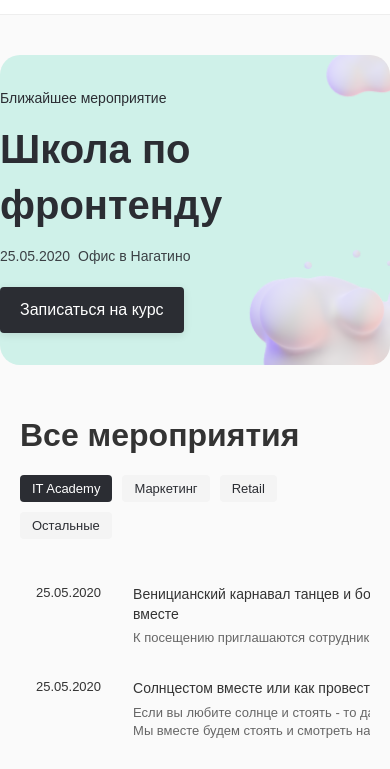
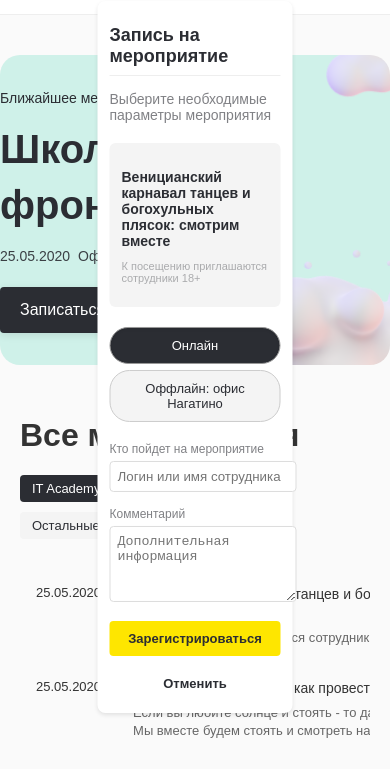
Before and after one commit to weezyvasya/RaiffProject, a plain HTML site: page index.html in a window 390 px wide. Shown: the part 65-834 px from the top of the page. Drawn offline with Linux system fonts and the light colour scheme.

Commit message:
final version

```diff
--- a/index.html
+++ b/index.html
@@ -178,5 +178,41 @@
         </div>
       </section>
     </main>
+    <div class="event-registration">
+      <h1 class="event-title-modal">Запись на мероприятие</h1>
+
+      <p class="event-subtitle">Выберите необходимые параметры мероприятия</p>
+
+      <div class="event-info">
+        <p class="event-name">
+          Веницианский карнавал танцев и богохульных плясок: смотрим вместе
+        </p>
+        <p class="event-age">К посещению приглашаются сотрудники 18+</p>
+      </div>
+
+      <div class="event-format">
+        <button class="format-option active">Онлайн</button>
+        <button class="format-option">Оффлайн: офис Нагатино</button>
+      </div>
+      <div class="attendee-field">
+        <p class="field-label">Кто пойдет на мероприятие</p>
+        <input
+          type="text"
+          class="text-input"
+          placeholder="Логин или имя сотрудника"
+        />
+      </div>
+      <div class="comment-field">
+        <p class="field-label">Комментарий</p>
+        <textarea
+          class="text-area"
+          placeholder="Дополнительная информация"
+        ></textarea>
+      </div>
+      <div class="action-buttons">
+        <button class="register-btn">Зарегистрироваться</button>
+        <button class="cancel-btn">Отменить</button>
+      </div>
+    </div>
   </body>
 </html>
--- a/styles.css
+++ b/styles.css
@@ -288,7 +288,7 @@ body {
   }
 }
 
-@media (max-width: 768px) {
+@media (max-width: 800px) {
   .main-header {
     padding: 0 15px;
   }
@@ -306,3 +306,240 @@ body {
     flex-wrap: wrap;
   }
 }
+
+.event-registration {
+    font-family: Arial, sans-serif;
+    max-width: 600px;
+    padding: 20px;
+    border-radius: 8px;
+    box-shadow: 0 2px 4px rgba(0,0,0,0.1);
+    /* display: none;  */
+    position: fixed;
+    top: 50%;
+    left: 50%;
+    transform: translate(-50%, -50%);
+    background-color: rgba(255, 255, 255, 1);
+    z-index: 100;
+}
+
+.event-title-modal {
+    color: rgba(43, 45, 51, 1);
+    font-size: 24px;
+    font-weight: 700;
+    margin-bottom: 20px;
+    border-bottom: 1px solid rgb(238, 238, 238);
+    padding-bottom: 10px;
+}
+
+.event-subtitle {
+    color: rgba(128, 129, 133, 1);
+    font-size: 16px;
+    font-weight: 400;
+    margin-bottom: 25px;
+}
+
+.event-info {
+    background-color: rgba(244, 244, 244, 1);
+    padding: 15px;
+    border-radius: 6px;
+    margin-bottom: 25px;
+}
+
+.event-name {
+    font-weight: 700;
+    font-size: 16px;
+    color: rgba(43, 45, 51, 1);
+    margin-bottom: 5px;
+}
+
+.event-age {
+    color: rgba(170, 171, 173, 1);
+    font-size: 12px;
+    font-weight: 400;
+}
+
+/* .divider {
+    border: none;
+    border-top: 1px solid #eee;
+    margin: 20px 0;
+} */
+
+.event-format {
+    margin-bottom: 20px;
+}
+
+.event-format {
+  display: flex;
+  justify-content: flex-start;
+  gap: 8px;
+  margin-bottom: 20px;
+}
+
+.format-option {
+  padding: 10px 15px;
+  border: 1px solid rgb(204, 204, 204);
+  border-radius: 20px;
+  background-color: rgba(244, 244, 244, 1);
+  color: rgba(43, 45, 51, 1);
+  font-size: 14px;
+  text-align: center;
+  cursor: pointer;
+  transition: all 0.2s ease;
+  outline: none;
+}
+
+.format-option:hover {
+  background-color: rgb(240, 240, 240);
+}
+
+.format-option.active {
+  background-color: rgba(43, 45, 51, 1);
+  color: rgba(255, 255, 255, 1);
+  border-color: rgb(153, 153, 153);
+  box-shadow: inset 0 1px 3px rgba(0,0,0,0.1);
+}
+
+.attendee-field,
+.comment-field {
+    margin: 20px;
+}
+
+.field-label {
+    font-weight: 400;
+    font-size: 12px;
+    color: rgba(128, 129, 133, 1);
+    margin-bottom: 5px;
+}
+
+.text-input,
+.text-area {
+    width: 100%;
+    padding: 8px;
+    border: 1px solid rgb(221, 221, 221);
+    border-radius: 4px;
+}
+
+.text-area {
+    min-height: 80px;
+}
+
+.action-buttons {
+    display: flex;
+    justify-content: flex-start;
+    gap: 15px
+}
+
+.register-btn {
+    background-color: rgba(254, 230, 0, 1);
+    color: rgba(43, 45, 51, 1);
+    border: none;
+    font-size: 14px;
+    font-weight: 500;
+    padding: 10px 20px;
+    border-radius: 4px;
+    cursor: pointer;
+    font-weight: bold;
+}
+
+.cancel-btn {
+    background-color: white;
+    color: rgba(43, 45, 51, 1);
+    border: none;
+    padding: 10px 20px;
+    border-radius: 4px;
+    cursor: pointer;
+    font-weight: bold;
+}
+
+/* Адаптация для экранов до 800px */
+@media (max-width: 800px) {
+  .event-registration {
+    max-width: 90%;
+    padding: 15px;
+  }
+
+  .event-title-modal {
+    font-size: 20px;
+    margin-bottom: 15px;
+  }
+
+  .event-subtitle {
+    font-size: 14px;
+    margin-bottom: 20px;
+  }
+
+  .event-info {
+    padding: 12px;
+    margin-bottom: 20px;
+  }
+
+  .event-name {
+    font-size: 14px;
+  }
+
+  .event-age {
+    font-size: 11px;
+  }
+
+  .format-option {
+    padding: 8px 12px;
+    font-size: 13px;
+  }
+
+  .attendee-field,
+  .comment-field {
+    margin: 15px 0;
+  }
+
+  .text-input,
+  .text-area {
+    padding: 7px;
+  }
+
+  .action-buttons {
+    gap: 10px;
+  }
+
+  .register-btn,
+  .cancel-btn {
+    padding: 8px 16px;
+    font-size: 13px;
+  }
+}
+
+/* Адаптация для экранов до 480px */
+@media (max-width: 480px) {
+  .event-registration {
+    max-width: 95%;
+    padding: 12px;
+  }
+
+  .event-title-modal {
+    font-size: 18px;
+    padding-bottom: 8px;
+  }
+
+  .event-format {
+    flex-direction: column;
+    gap: 6px;
+  }
+
+  .format-option {
+    width: 100%;
+    padding: 10px;
+  }
+
+  .text-area {
+    min-height: 60px;
+  }
+
+  .action-buttons {
+    flex-direction: column;
+  }
+
+  .register-btn,
+  .cancel-btn {
+    width: 100%;
+    padding: 10px;
+  }
+}
```
